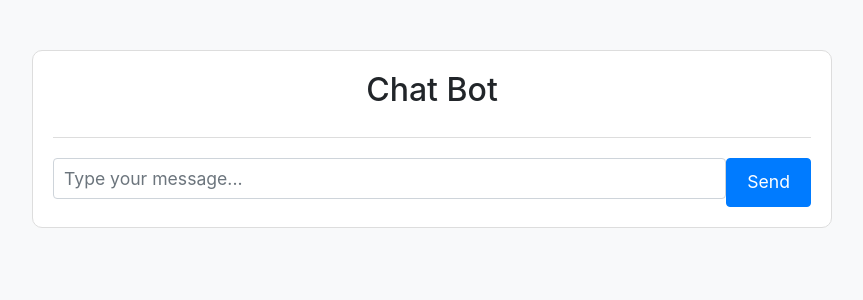
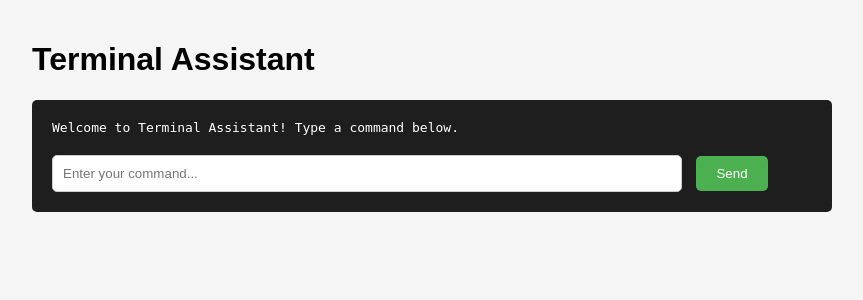
Before and after one commit to nikhilkumarreddy59/Terminal_GPT_Assistant, a Flask app: page / in a window 1280 px wide. Shown: the top 300 px of the page, without its empty margins (208-1071 px from the left). Run offline with Flask 3, Linux system fonts and the light colour scheme; some libraries are stand-ins or nearby versions.

Commit message:
Initial commit: Terminal GPT Assistant

```diff
--- a/app.py
+++ b/app.py
@@ -1,23 +1,45 @@
-from flask import Flask, render_template, request
-from langchain_tools_and_agents import agent_
+from flask import Flask, request, jsonify, render_template
+from terminal_assistant import TerminalAssistant
+import logging
+
 app = Flask(__name__)
+logging.basicConfig(level=logging.INFO)
+logger = logging.getLogger(__name__)
 
-chat_history = []
+# Initialize the terminal assistant
+assistant = TerminalAssistant()
 
-def get_response_text(input_text):
-    # This function generates the response text
-    return input_text
+@app.route('/', methods=['GET'])
+def home():
+    return render_template('index.html')
 
-@app.route('/', methods=['GET', 'POST'])
-def home():
-    global chat_history
-    if request.method == 'POST':
-        user_input = request.form['user_input']
-        chat_history.append({'sender': 'user-message', 'text': user_input})
-        response_text = agent_(user_input)
-        chat_history.append({'sender': 'bot-message', 'text': response_text})
-    return render_template('index.html', chat_history=chat_history)
+@app.route('/command', methods=['POST'])
+def process_command():
+    try:
+        data = request.json
+        user_input = data.get('command', '')
 
+        if not user_input:
+            return jsonify({'error': 'No command provided'}), 400
+
+        logger.info(f"Processing command: {user_input}")
+        response = assistant.process_command(user_input)
+
+        return jsonify({
+            'response': response,
+            'status': 'success'
+        })
+
+    except Exception as e:
+        logger.error(f"Error processing command: {str(e)}")
+        return jsonify({
+            'error': str(e),
+            'status': 'error'
+        }), 500
+
+@app.route('/health', methods=['GET'])
+def health_check():
+    return jsonify({'status': 'healthy'})
 
 if __name__ == '__main__':
-    app.run(debug=True)
+    app.run(debug=True, port=5001)
--- a/langchain_tools_and_agents.py
+++ b/langchain_tools_and_agents.py
@@ -1,33 +1,64 @@
-from langchain_experimental.agents.agent_toolkits import create_python_agent
-from langchain.agents import load_tools, initialize_agent
-from langchain.agents import AgentType
-from langchain_experimental.tools.python.tool import PythonREPLTool
-from langchain.python import PythonREPL
-from langchain.chat_models import ChatOpenAI
 import os
-import openai
+from dotenv import load_dotenv, find_dotenv
+from langchain_community.chat_models import ChatOpenAI
+from langchain_community.agent_toolkits.load_tools import load_tools
+from langchain.agents import initialize_agent, AgentType
+from langchain_community.tools import ShellTool
 
-from langchain_openai import ChatOpenAI  # For interacting with OpenAI's LLMs
-from langchain_core.prompts import ChatPromptTemplate  # For crafting prompts
-from langchain_core.output_parsers import StrOutputParser  # For parsing LLM responses (optional)
+class LanguageAgent:
+    def __init__(self):
+        # Load environment variables
+        env_path = find_dotenv()
+        print(f"Found .env file at: {env_path}")
+        load_dotenv(env_path)
 
-from langchain_community.tools import ShellTool
-openai.api_key = os.getenv("OPENAI_API_KEY_2")
-llm_model = "gpt-3.5-turbo"
+        # Get API key
+        self.api_key = os.getenv("OPENAI_API_KEY")
+        if not self.api_key:
+            raise ValueError("No OpenAI API key found in environment variables")
 
-llm = ChatOpenAI(temperature=0, model=llm_model,openai_api_key=openai.api_key)
-tools = load_tools(["llm-math", "wikipedia"], llm=llm)
+        print(f"API Key length: {len(self.api_key)}")
+        print(f"API Key first 10 chars: {self.api_key[:10]}")
 
+        # Initialize components
+        self.llm = self._setup_llm()
+        self.tools = self._setup_tools()
+        self.agent = self._setup_agent()
 
+    def _setup_llm(self):
+        return ChatOpenAI(
+            temperature=0,
+            model="gpt-3.5-turbo",
+            openai_api_key=self.api_key
+        )
 
-shell_tool = ShellTool()
+    def _setup_tools(self):
+        basic_tools = load_tools(["llm-math", "wikipedia"], llm=self.llm)
+        shell_tool = ShellTool()
+        return basic_tools + [shell_tool]
 
+    def _setup_agent(self):
+        return initialize_agent(
+            self.tools,
+            self.llm,
+            agent=AgentType.CHAT_ZERO_SHOT_REACT_DESCRIPTION,
+            handle_parsing_errors=True,
+            verbose=True
+        )
 
+    def process_input(self, user_input):
+        try:
+            return self.agent(user_input)['output']
+        except Exception as e:
+            return f"Error processing input: {str(e)}"
+
+# Function to maintain compatibility with existing code
 def agent_(input):
-    agent = initialize_agent(
-        tools + [shell_tool],
-        llm,
-        agent=AgentType.CHAT_ZERO_SHOT_REACT_DESCRIPTION,
-        handle_parsing_errors=True,
-        verbose=True)
-    return agent(input)['output']
+    agent = LanguageAgent()
+    return agent.process_input(input)
+
+# Test the agent if run directly
+if __name__ == "__main__":
+    agent = LanguageAgent()
+    response = agent.process_input("What is 2 + 2?")
+    print("Response:", response)
--- /dev/null
+++ b/requirements.txt
@@ -0,0 +1,6 @@
+langchain
+langchain-community
+langchain-openai
+openai
+python-dotenv
+flask
--- a/templates/index.html
+++ b/templates/index.html
@@ -1,99 +1,93 @@
 <!DOCTYPE html>
-<html lang="en">
+<html>
 <head>
-    <meta charset="UTF-8">
-    <meta name="viewport" content="width=device-width, initial-scale=1.0">
-    <title>Flask Chat Bot</title>
-    <link rel="stylesheet" href="https://stackpath.bootstrapcdn.com/bootstrap/4.5.2/css/bootstrap.min.css">
+    <title>Terminal Assistant</title>
     <style>
         body {
-            background-color: #f8f9fa;
+            font-family: Arial, sans-serif;
+            max-width: 800px;
+            margin: 0 auto;
+            padding: 20px;
+            background-color: #f5f5f5;
         }
-        .chat-container {
-            max-width: 800px;
-            margin: 50px auto;
+        .terminal {
+            background-color: #1e1e1e;
+            color: #ffffff;
             padding: 20px;
-            border: 1px solid #ddd;
-            border-radius: 10px;
-            background-color: #ffffff;
+            border-radius: 5px;
+            margin-bottom: 20px;
         }
-        .chat-box {
-            max-height: 500px;
-            overflow-y: auto;
+        #output {
+            white-space: pre-wrap;
+            margin-bottom: 20px;
+            font-family: monospace;
+        }
+        input[type="text"] {
+            width: 80%;
             padding: 10px;
-            border-bottom: 1px solid #ddd;
+            margin-right: 10px;
+            border-radius: 5px;
+            border: 1px solid #ccc;
         }
-        .message {
-            margin: 10px 0;
-            padding: 10px;
-            font-size: 1.1em;
-            border-radius: 10px;
+        button {
+            padding: 10px 20px;
+            background-color: #4CAF50;
+            color: white;
+            border: none;
+            border-radius: 5px;
+            cursor: pointer;
         }
-        .user-message {
-            background-color: #007bff;
-            color: white;
-            text-align: right;
-            align-self: flex-end;
-        }
-        .bot-message {
-            background-color: #e9ecef;
-            color: black;
-            text-align: left;
-            align-self: flex-start;
-        }
-        .input-container {
-            display: flex;
-            margin-top: 20px;
-        }
-        .input-container input {
-            flex: 1;
-            padding: 10px;
-            font-size: 1.1em;
-        }
-        .input-container button {
-            padding: 10px 20px;
-            font-size: 1.1em;
+        button:hover {
+            background-color: #45a049;
         }
     </style>
 </head>
 <body>
-    <div class="container">
-        <div class="chat-container">
-            <h2 class="text-center">Chat Bot</h2>
-            <div class="chat-box d-flex flex-column" id="chat-box">
-                {% if chat_history %}
-                    {% for entry in chat_history %}
-                        <div class="message {{ entry.sender }}">
-                            {{ entry.text }}
-                        </div>
-                    {% endfor %}
-                {% endif %}
-            </div>
-            <form method="POST" class="input-container" id="message-form">
-                <input type="text" class="form-control" id="user_input" name="user_input" placeholder="Type your message..." required>
-                <button type="submit" class="btn btn-primary">Send</button>
-            </form>
+    <h1>Terminal Assistant</h1>
+    <div class="terminal">
+        <div id="output">Welcome to Terminal Assistant! Type a command below.</div>
+        <div>
+            <input type="text" id="command" placeholder="Enter your command...">
+            <button onclick="sendCommand()">Send</button>
         </div>
     </div>
 
-    <script src="https://code.jquery.com/jquery-3.5.1.slim.min.js"></script>
     <script>
-        // Scroll chat box to the bottom
-        function scrollToBottom() {
-            var chatBox = document.getElementById('chat-box');
-            chatBox.scrollTop = chatBox.scrollHeight;
+        function sendCommand() {
+            const command = document.getElementById('command').value;
+            const output = document.getElementById('output');
+
+            if (!command) return;
+
+            output.innerHTML += '\n> ' + command;
+
+            fetch('/command', {
+                method: 'POST',
+                headers: {
+                    'Content-Type': 'application/json',
+                },
+                body: JSON.stringify({ command: command })
+            })
+            .then(response => response.json())
+            .then(data => {
+                output.innerHTML += '\n' + (data.response || data.error);
+                output.innerHTML += '\n';
+                output.scrollTop = output.scrollHeight;
+            })
+            .catch(error => {
+                output.innerHTML += '\nError: ' + error;
+                output.innerHTML += '\n';
+            });
+
+            document.getElementById('command').value = '';
         }
 
-        // Scroll to bottom initially
-        scrollToBottom();
-
-        // Scroll to bottom on form submit (new message)
-        var form = document.getElementById('message-form');
-        form.addEventListener('submit', function() {
-            setTimeout(scrollToBottom, 100); // Delay to ensure message is added before scrolling
+        // Allow Enter key to send command
+        document.getElementById('command').addEventListener('keypress', function(e) {
+            if (e.key === 'Enter') {
+                sendCommand();
+            }
         });
     </script>
-    <script src="https://cdn.jsdelivr.net/npm/@popperjs/core@2.5.4/dist/umd/popper.min.js"></script>
-    <script src="https://stackpath.bootstrapcdn.com/bootstrap/4.5.2/js/bootstrap.min.js"></script>
 </body>
 </html>
```
Also changed, not shown: cli.py (added, +51 -0 lines), terminal_assistant.py (added, +79 -0 lines), test_langchain.py (added, +35 -0 lines), test_openai.py (added, +94 -0 lines), README.md (added), 2 other files.
